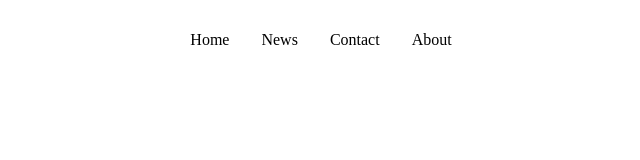
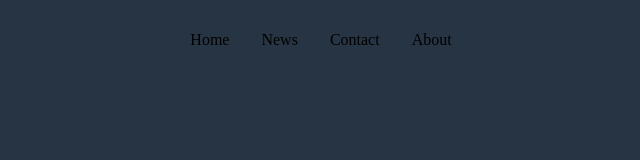
Before and after one commit to unofficialdxnny/DodgyArtists, a plain HTML site: page website/index.html in a window 1280 px wide. Shown: the whole page, without its empty margins (319-959 px from the left). Drawn offline with Linux system fonts and the light colour scheme.

Commit message:
changed background colour

```diff
--- a/website/Assets/CSS/index.css
+++ b/website/Assets/CSS/index.css
@@ -1,6 +1,10 @@
 * {
     margin: 0;
     scroll-behavior: smooth;
+}
+
+body {
+    background-color: #273443;
 }
 
 .navbar {
```
